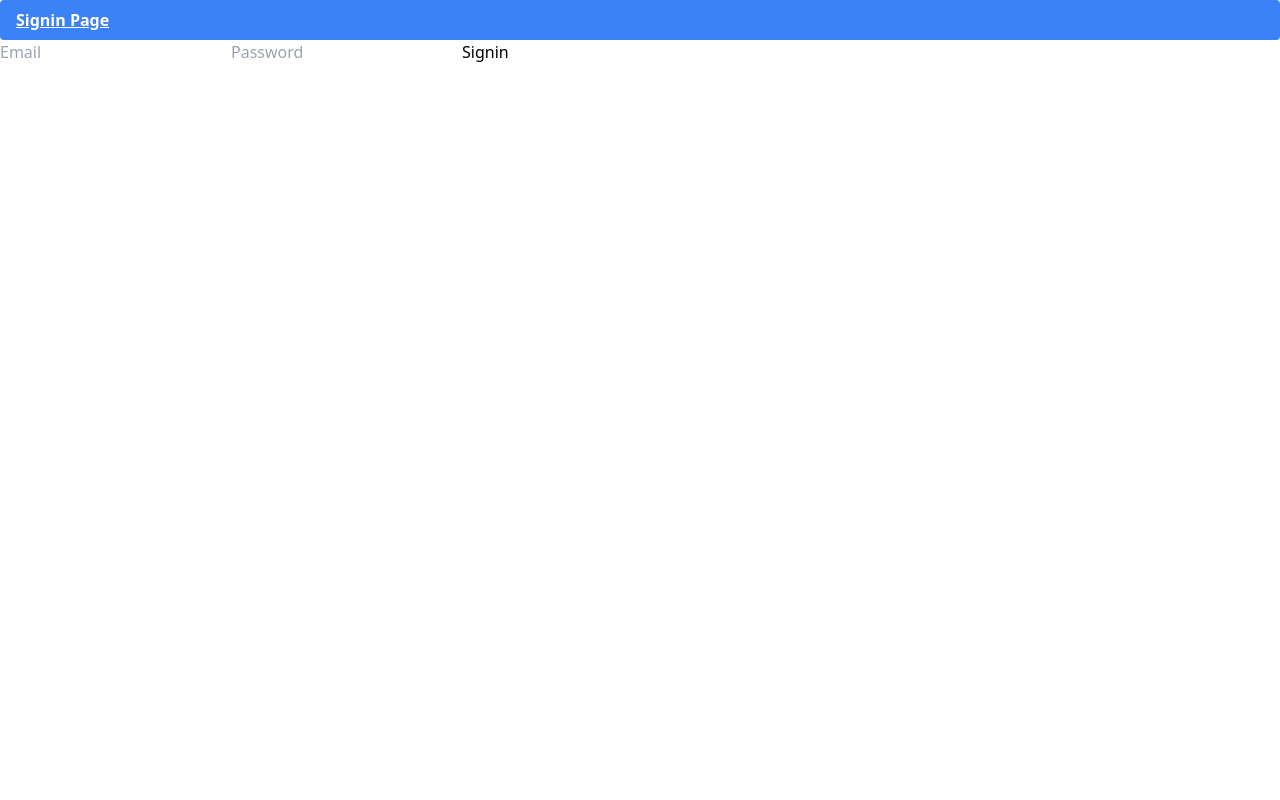
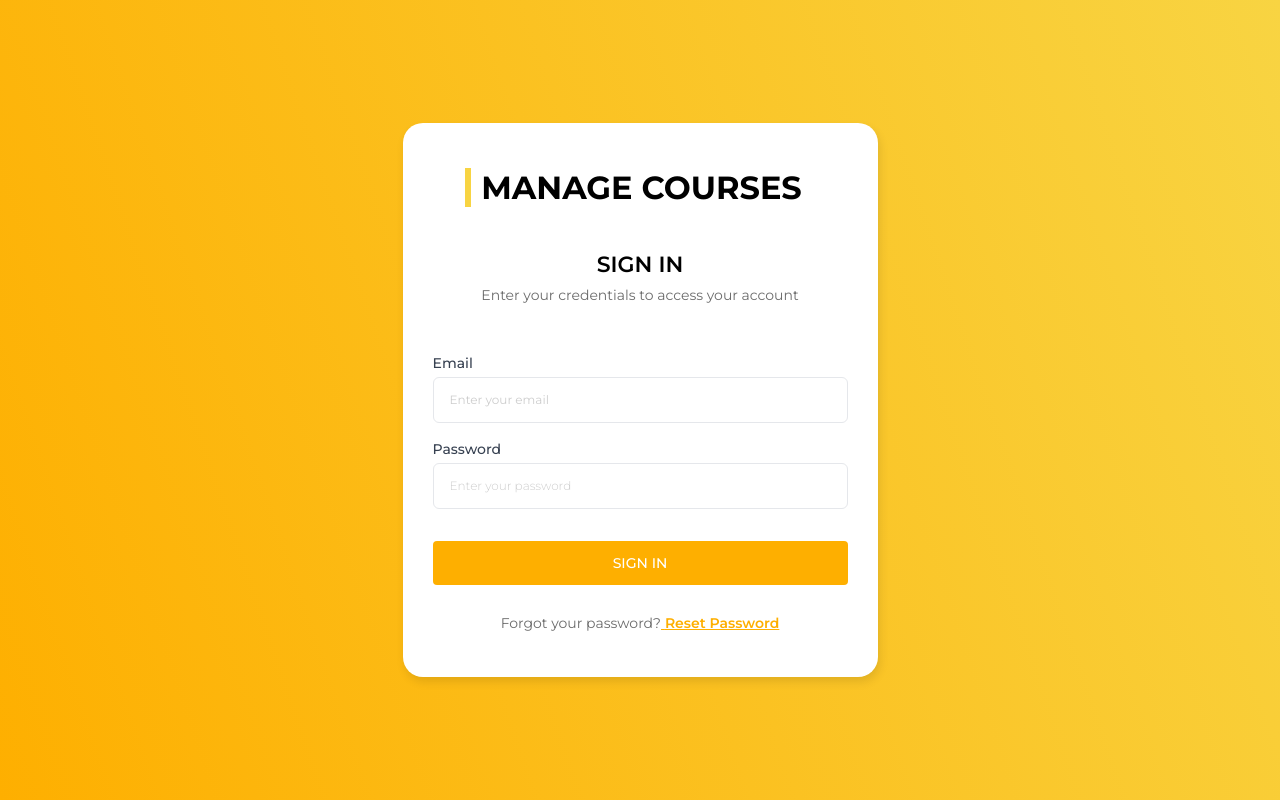
Before and after one commit to harunfr/manage-courses, a Next.js app: page /signin in a window 1280 px wide. Built offline with nearby package versions, Linux system fonts and the light colour scheme.

Commit message:
add style to signin

```diff
--- a/pages/signin.js
+++ b/pages/signin.js
@@ -1,5 +1,6 @@
 import { useRouter } from 'next/router'
 import { useState } from 'react'
+import Link from 'next/link'
 
 const Signin = () => {
   const router = useRouter()
@@ -8,29 +9,75 @@ const Signin = () => {
 
   const handleSignin = (e) => {
     e.preventDefault()
-    // burada validasyon ve diger islemler gerceklestirilebilir.
-
-    // setEmail(email + 'username')
-    // setPassword(password + '!password')
     router.push('/dashboard')
   }
 
   return (
-    <div>
-      <h1 className="test-tailwind">Signin Page</h1>
+    <div className="bg-gradient-1 flex min-h-screen flex-col items-center justify-center">
+      <div className="form-shadow rounded-2_5xl px-7_5 pt-10_5 min-w	w-96 min-w-[475px] bg-white pb-11">
+        <h1 className="text-3_5xl mb-9 text-center font-bold uppercase">
+          <span className="special-left-border"></span>
+          Manage Courses
+        </h1>
+        <h2 className="text-1_5xl mb-1 text-center font-semibold uppercase">
+          Sign In
+        </h2>
+        <p className="text-gray-850 mb-12 text-center text-sm">
+          Enter your credentials to access your account
+        </p>
+        <div className="mb-4">
+          <label
+            className="mb-1 block text-sm font-medium text-gray-700"
+            htmlFor="email"
+          >
+            Email
+          </label>
           <input
             type="email"
-        placeholder="Email"
+            id="email"
+            name="email"
+            placeholder="Enter your email"
             value={email}
             onChange={(e) => setEmail(e.target.value)}
+            className="w-full rounded-md border px-4 py-3.5 text-xs placeholder-[#CDCDCD] focus:border-blue-500 focus:outline-none"
+            required
           />
+        </div>
+        <div>
+          <label
+            className="mb-1 block text-sm font-medium text-gray-700"
+            htmlFor="password"
+          >
+            Password
+          </label>
           <input
             type="password"
-        placeholder="Password"
+            id="password"
+            name="password"
+            placeholder="Enter your password"
             value={password}
             onChange={(e) => setPassword(e.target.value)}
+            className=" mb-8 w-full rounded-md border px-4 py-3.5 text-xs font-thin placeholder-[#CDCDCD] focus:border-blue-500 focus:outline-none"
+            required
           />
-      <button onClick={handleSignin}>Signin</button>
+        </div>
+        <button
+          onClick={handleSignin}
+          className="focus:shadow-outline bg-primary mb-7 w-full rounded px-4 py-3 text-sm font-medium uppercase text-white hover:bg-blue-600 focus:outline-none"
+        >
+          Sign In
+        </button>
+        <p className="text-gray-850 text-center text-sm">
+          Forgot your password?
+          <Link
+            className="text-primary font-semibold underline"
+            href="/reset-password"
+          >
+            {' '}
+            Reset Password
+          </Link>
+        </p>
+      </div>
     </div>
   )
 }
--- a/styles/globals.css
+++ b/styles/globals.css
@@ -1,7 +1,59 @@
+@import url('https://fonts.googleapis.com/css2?family=Montserrat:wght@300;400;500;600;700&display=swap');
+
 @tailwind base;
 @tailwind components;
 @tailwind utilities;
 
-.test-tailwind {
-  @apply rounded bg-blue-500 px-4 py-2 text-3xl text-base font-bold text-white underline;
+html {
+  font-family: 'Montserrat', sans-serif;
 }
+
+:root {
+  --primary: #feaf00;
+  --secondary: #f8d442;
+}
+
+.WWWWWW {
+  @apply rounded;
+}
+
+@layer utilities {
+  /* SIGNIN */
+  .special-left-border {
+    margin-right: 10px;
+    border-left: 6px solid;
+    margin-left: -13px;
+    border-color: var(--secondary);
+  }
+  .text-gray-850 {
+    color: #6c6c6c;
+  }
+  .text-1_5xl {
+    font-size: 1.375rem;
+  }
+  .text-3_5xl {
+    font-size: 2rem;
+  }
+  .text-primary {
+    color: var(--primary);
+  }
+  .bg-primary {
+    background-color: var(--primary);
+  }
+  .form-shadow {
+    box-shadow: 2px 5px 10px 0px #0000001a;
+  }
+  .rounded-2_5xl {
+    border-radius: 1.25rem;
+  }
+  .px-7_5 {
+    padding-left: 30px;
+    padding-right: 30px;
+  }
+  .pt-10_5 {
+    padding-top: 41px;
+  }
+  .bg-gradient-1 {
+    background: linear-gradient(71deg, #feaf00 0%, #f8d442 100%);
+  }
+}
```
Lines whose indentation alone changed are shown as unchanged.
